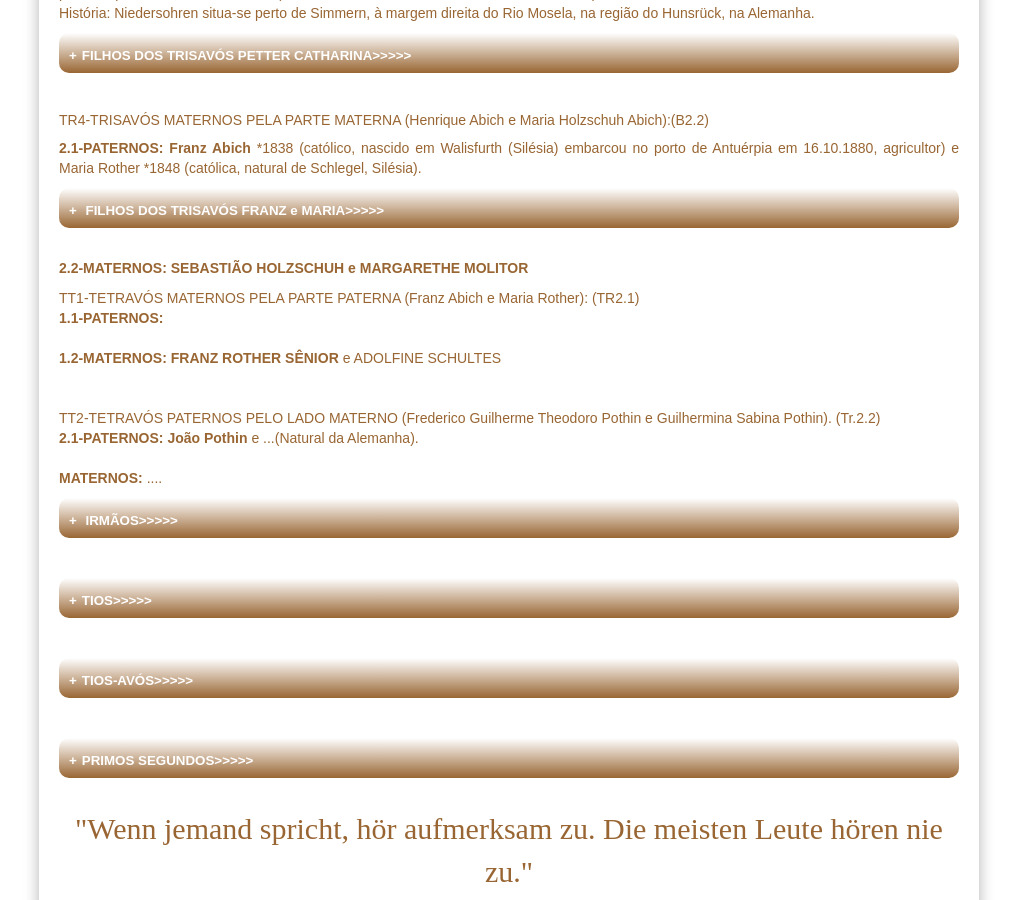
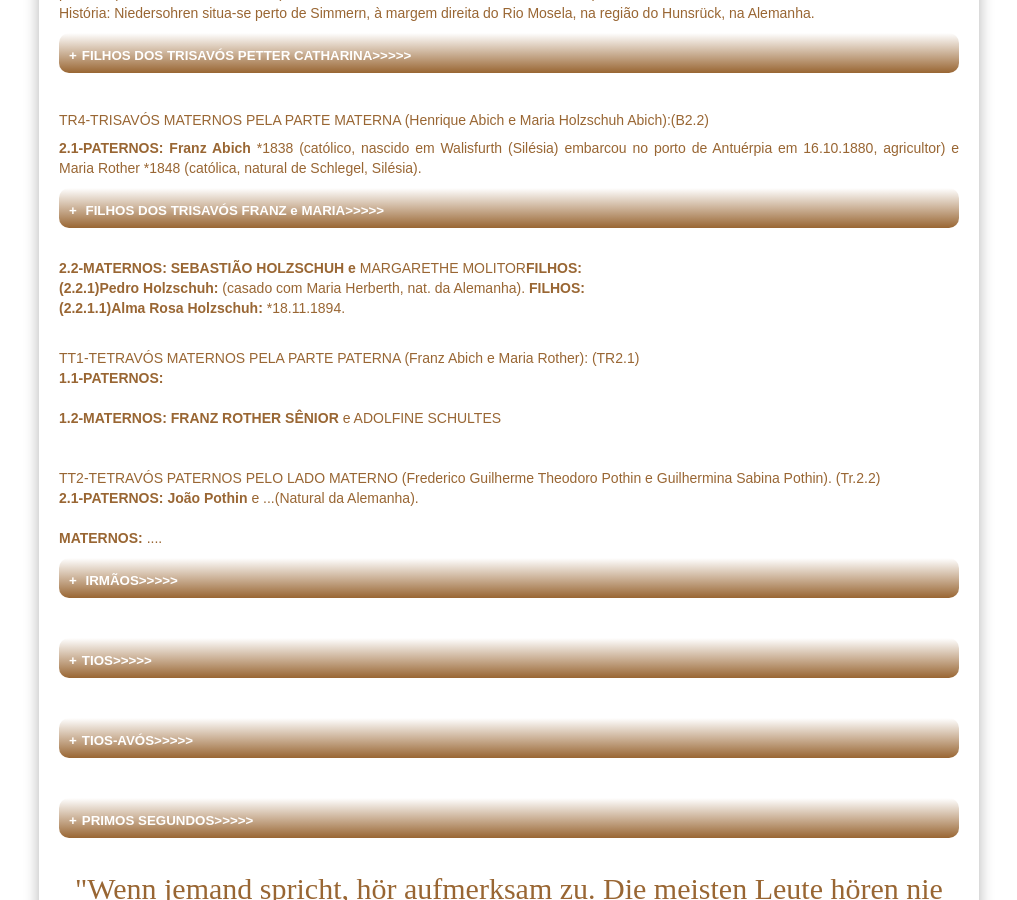
Before and after one commit to claudiovargas1955/claudiovargas1955.github.io, a Jekyll site: the page built from _pages/arvore-genealogica-de-roselia-renita-bredow.html, in a window 1280 px wide and 900 px high, scrolled down 2931 px. Shown: the whole window, without its empty margins (131-1148 px from the left). Built offline with Jekyll 4.4.1, drawn with Linux system fonts in a browser that asks for light colours; some web fonts are replaced.

Commit message:
Update arvore-genealogica-de-roselia-renita-bredow.html

```diff
--- a/_pages/arvore-genealogica-de-roselia-renita-bredow.html
+++ b/_pages/arvore-genealogica-de-roselia-renita-bredow.html
@@ -528,7 +528,11 @@ Paraíso com Alvina Kunde, evangélica, *23.10.1884 em Paraíso, +11.11.1950, ce
 Augusta Alwine Albertine Achterber.<br/><br/>
 <b>(2.1.9)Robert Abich:</b> evangélica, *15.04.1887 em Paraíso, casou em 02.04.1909 em Paraíso com Karolina Falstar, evangélica,
 *11.05.1888 em Paraiso, filha de Theodor Falstar e de Johanna Kessler.</details></p><br/>
-<p><b>2.2-MATERNOS: SEBASTIÃO HOLZSCHUH e MARGARETHE MOLITOR</b></p>
+
+<p><b>2.2-MATERNOS: SEBASTIÃO HOLZSCHUH e</b> MARGARETHE MOLITOR<b>FILHOS:</b><br>
+<b>(2.2.1)Pedro Holzschuh: </b>(casado com Maria Herberth, nat. da Alemanha). <b>FILHOS:</b><br>
+<b>(2.2.1.1)Alma Rosa Holzschuh: </b>*18.11.1894. <br><br>
+</p>
 
 
 <p>TT1-TETRAVÓS MATERNOS PELA PARTE PATERNA (Franz Abich e Maria Rother): (TR2.1)<br/>
```
